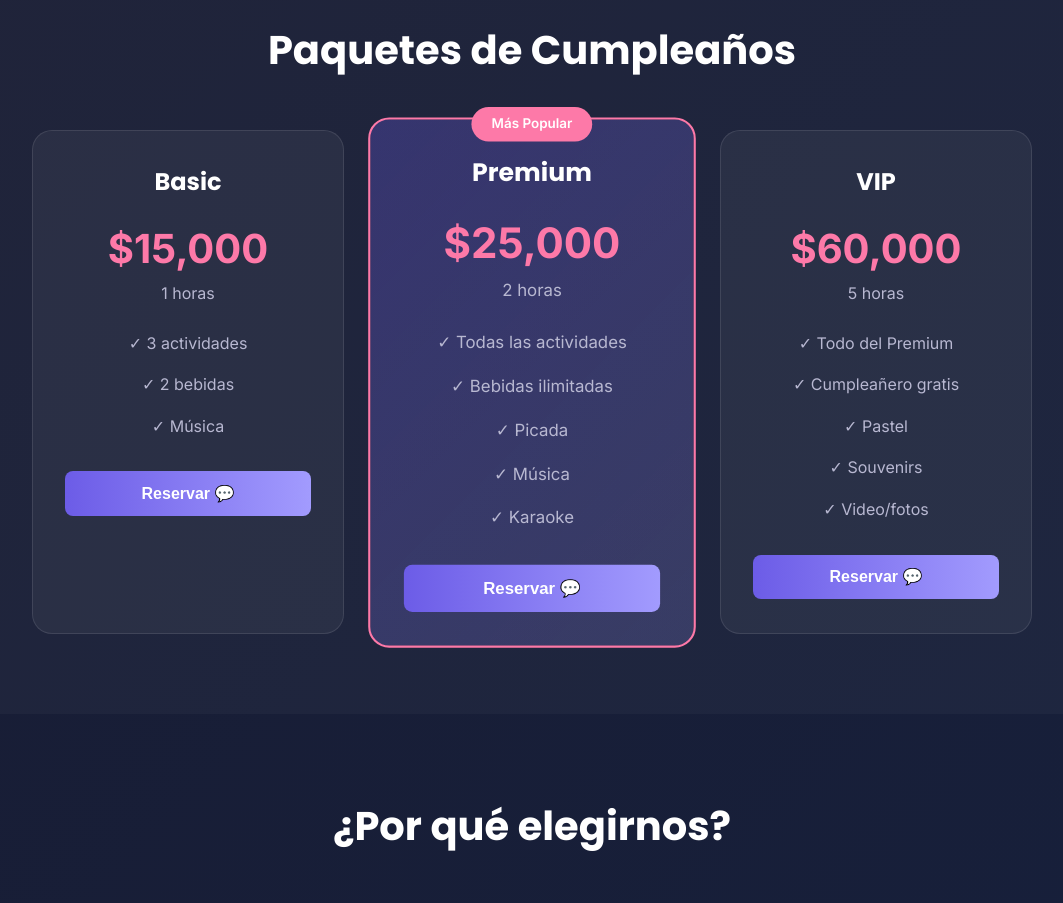
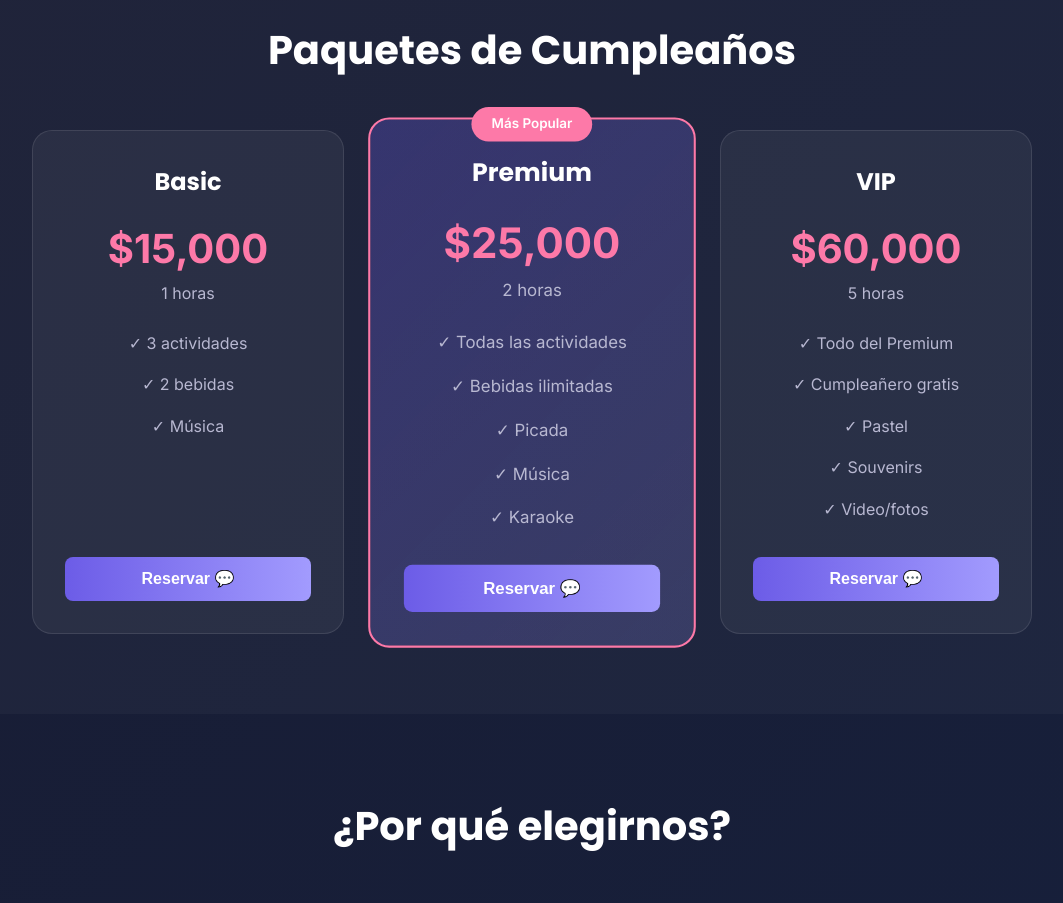
Before and after one commit to Neuquino001/play-house, a website built with Vite: page index.html in a window 1280 px wide. Shown: the part 1760-2663 px from the top of the page, without its empty margins (108-1171 px from the left). Built offline with nearby package versions, Linux system fonts and the light colour scheme.

Commit message:
Alinear botones de paquetes al final

```diff
--- a/src/style.css
+++ b/src/style.css
@@ -238,6 +238,13 @@ h1, h2, h3 {
   border: 1px solid rgba(255, 255, 255, 0.1);
   transition: transform 0.3s;
   position: relative;
+  display: flex;
+  flex-direction: column;
+  min-height: 100%;
+}
+
+.package-card .includes {
+  flex: 1;
 }
 
 .package-card.featured {
@@ -296,6 +303,7 @@ h1, h2, h3 {
   font-size: 1rem;
   font-weight: 600;
   transition: all 0.3s;
+  margin-top: auto;
 }
 
 .btn-secondary:hover {
```
